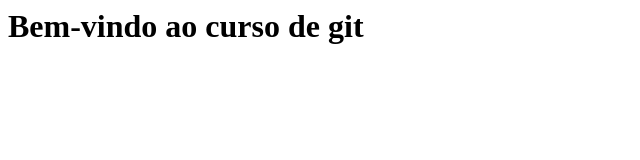
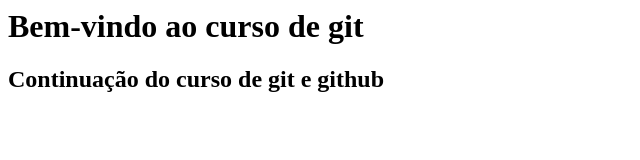
Before and after one commit to devinfrabrsp/projeto-git, a plain HTML site: page index.html in a window 1280 px wide. Shown: the whole page, without its empty margins (0-640 px from the left). Drawn offline with Linux system fonts and the light colour scheme.

Commit message:
Segundo commit do arquivo index.html

```diff
--- a/index.html
+++ b/index.html
@@ -1 +1,2 @@
 <h1>Bem-vindo ao curso de git</h1>
+<h2>Continuação do curso de git e github</h2>
```
